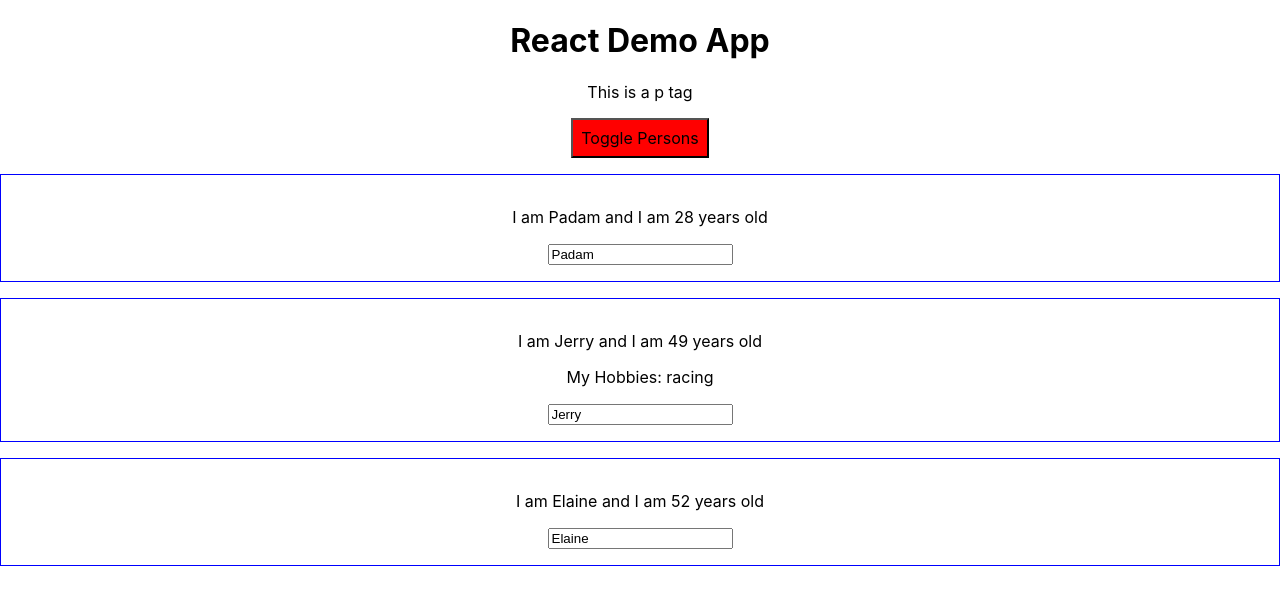
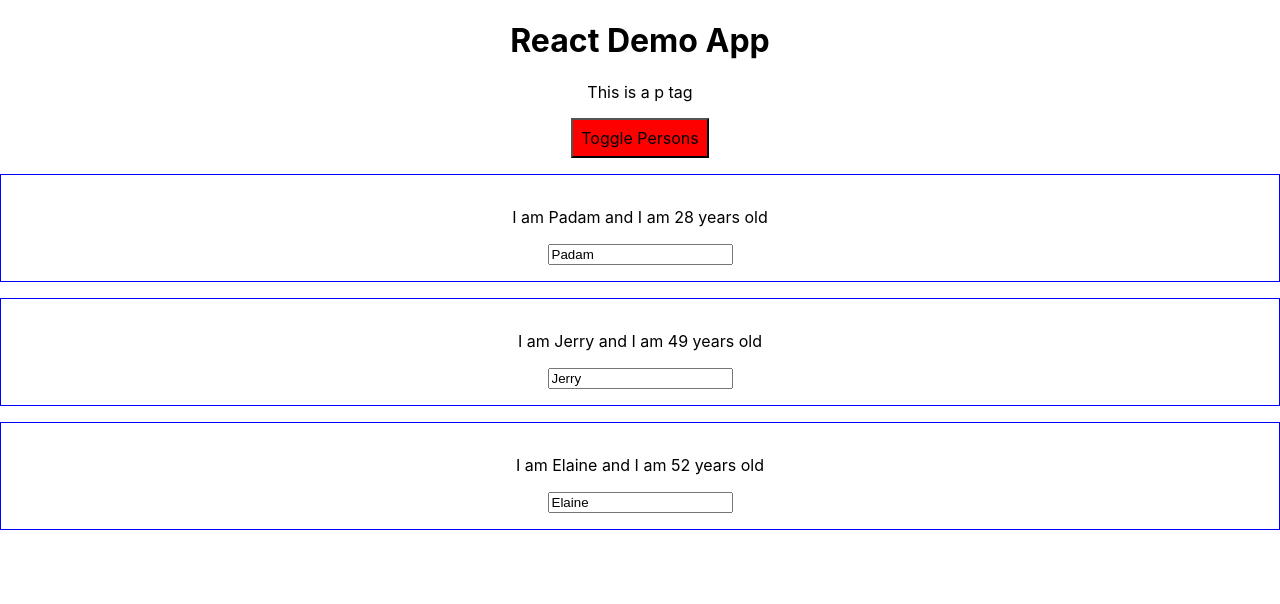
Before and after one commit to padam10/safari_books, a React (Create React App) app: page / in a window 1280 px wide. Both pictures are taken after a click on the button "Toggle Persons". Shown: the top 604 px of the page. Built offline with nearby package versions, Linux system fonts and the light colour scheme.

Commit message:
Outputing List

```diff
--- a/src/App.js
+++ b/src/App.js
@@ -56,22 +56,10 @@
     if (this.state.showPersons) {
       persons = (
         <div >
-          <Person
-            name={this.state.persons[0].name}
-            age={this.state.persons[0].age} >
-          </Person>
-
-          <Person
-            name={this.state.persons[1].name}
-            age={this.state.persons[1].age}
-            click={this.swithNameHandler.bind(this, "Kramer")}
-            changed={this.nameChangedHandler}> My Hobbies: racing
-        </Person>
-
-          <Person
-            name={this.state.persons[2].name}
-            age={this.state.persons[2].age} >
-          </Person>
+          {this.state.persons.map(person =>{
+            return <Person name = {person.name}
+            age = {person.age}/>
+          })}
         </div>
 
       );
```
